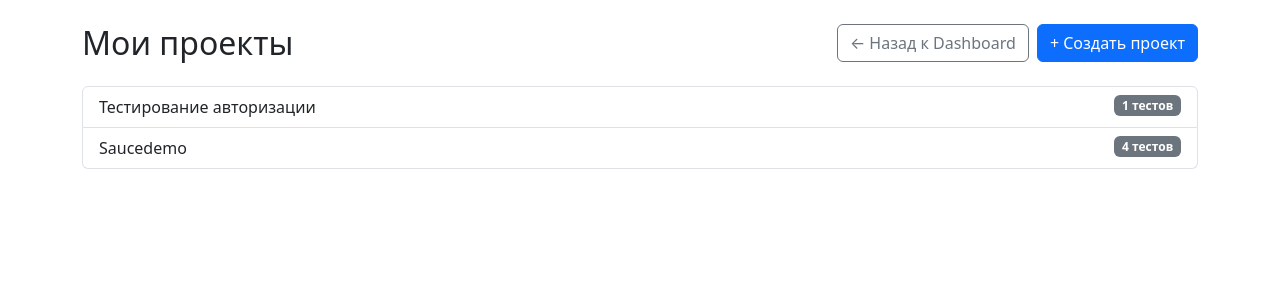
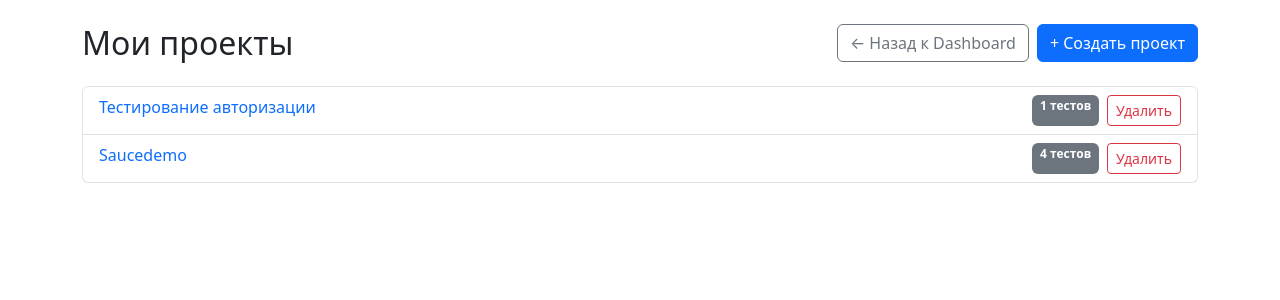
Before and after one commit to 254852bm/test_runner_web, a Flask app: page /projects in a window 1280 px wide. Shown: the part 56-356 px from the top of the page. Run offline with Flask 3, Linux system fonts and the light colour scheme; a user stored in the database is signed in.

Commit message:
Add project deletion button

```diff
--- a/templates/projects.html
+++ b/templates/projects.html
@@ -11,10 +11,18 @@
 {% if projects %}
     <div class="list-group">
         {% for project in projects %}
-            <a href="{{ url_for('main.project_detail', project_id=project.id) }}" class="list-group-item list-group-item-action d-flex justify-content-between align-items-start gap-3">
-                <span class="project-name flex-grow-1">{{ project.name }}</span>
-                <span class="badge bg-secondary flex-shrink-0">{{ project.test_cases|length }} тестов</span>
-            </a>
+            <div class="list-group-item d-flex justify-content-between align-items-start gap-3">
+                <a href="{{ url_for('main.project_detail', project_id=project.id) }}" class="text-decoration-none flex-grow-1 project-name">
+                    {{ project.name }}
+                </a>
+                <div class="action-buttons flex-shrink-0">
+                    <span class="badge bg-secondary">{{ project.test_cases|length }} тестов</span>
+                    <form method="POST" action="{{ url_for('main.delete_project', project_id=project.id) }}" class="d-inline"
+                          onsubmit="return confirm('Удалить проект «{{ project.name|e }}» и все его тест-кейсы и результаты?');">
+                        <button type="submit" class="btn btn-sm btn-outline-danger">Удалить</button>
+                    </form>
+                </div>
+            </div>
         {% endfor %}
     </div>
 {% else %}
```
